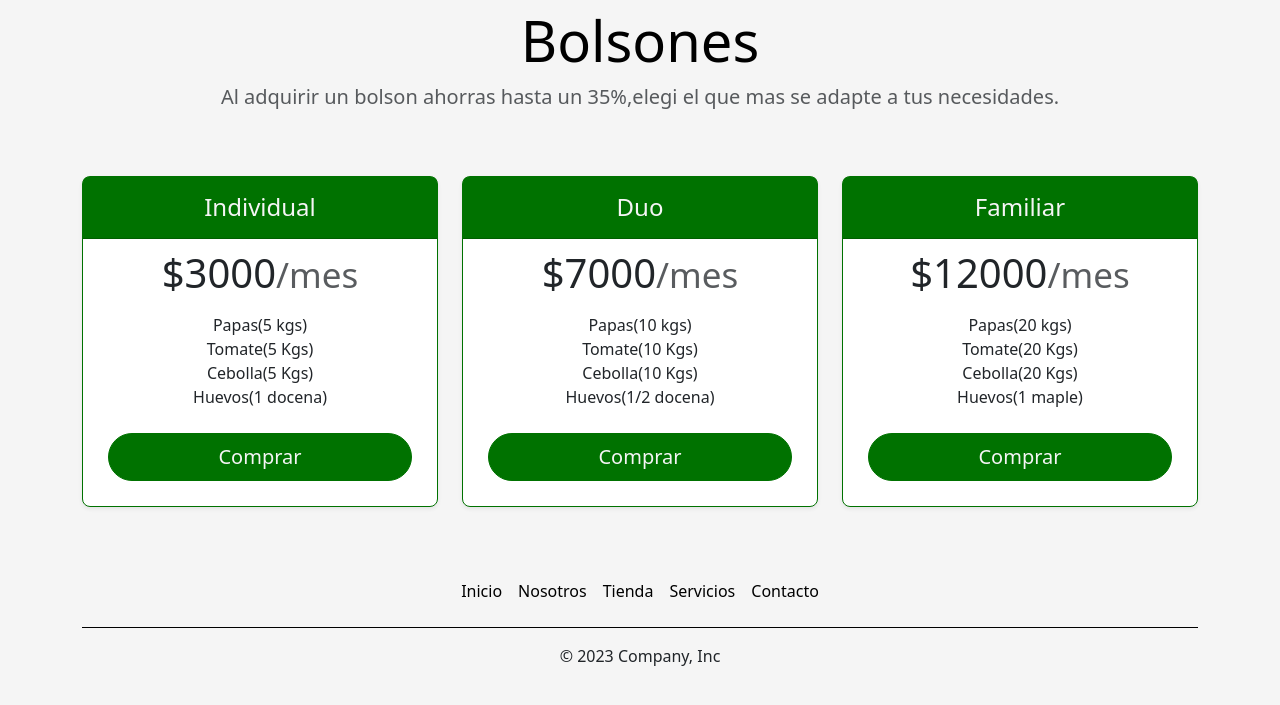
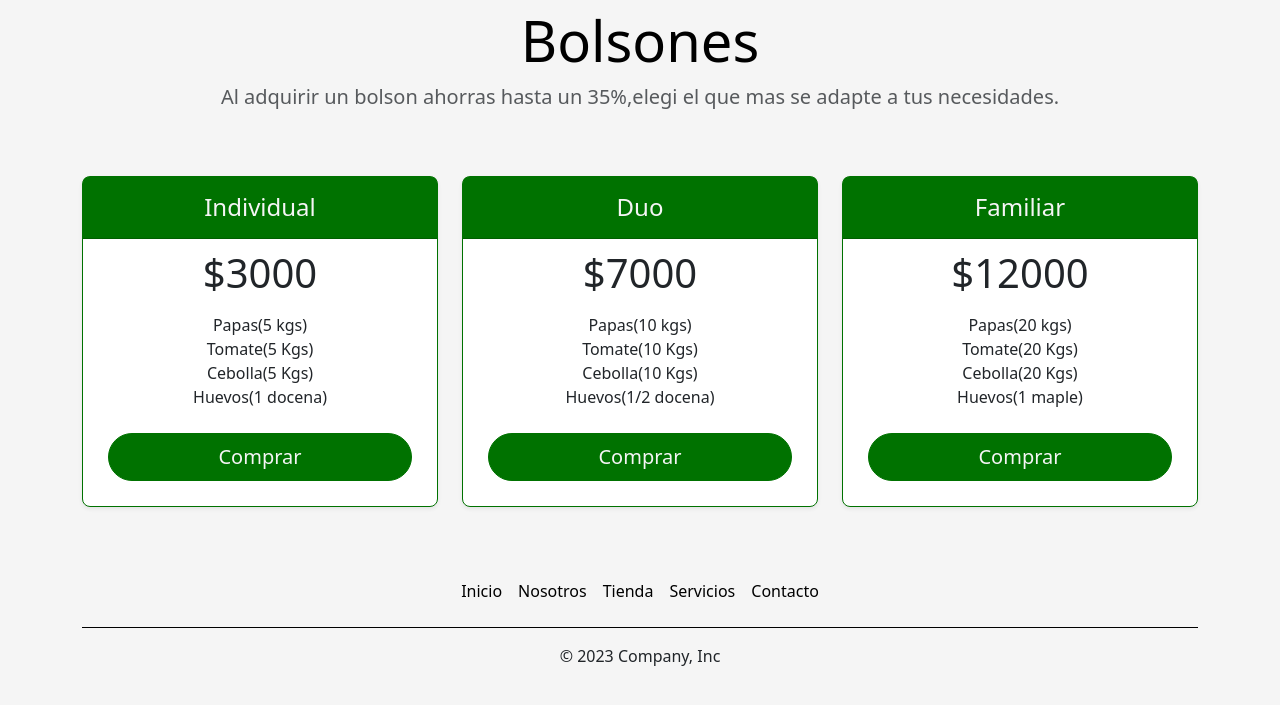
Before and after one commit to juanescobar2694/proyectofinal-49630, a plain HTML site: page pages/servicios.html in a window 1280 px wide. Shown: the part 135-840 px from the top of the page. Drawn offline with nearby package versions, Linux system fonts and the light colour scheme.

Commit message:
corrigiendo errores

```diff
--- a/pages/servicios.html
+++ b/pages/servicios.html
@@ -69,7 +69,7 @@
               <h4 class="my-0 fw-normal">Individual</h4>
             </div>
             <div class="card-body">
-              <h1 class="card-title pricing-card-title">$3000<small class="text-body-secondary fw-light">/mes</small></h1>
+              <h1 class="card-title pricing-card-title">$3000</h1>
               <ul class="list-unstyled mt-3 mb-4">
                 <li>Papas(5 kgs)</li>
                 <li>Tomate(5 Kgs)</li>
@@ -86,7 +86,7 @@
               <h4 class="my-0 fw-normal">Duo</h4>
             </div>
             <div class="card-body">
-              <h1 class="card-title pricing-card-title">$7000<small class="text-body-secondary fw-light">/mes</small></h1>
+              <h1 class="card-title pricing-card-title">$7000</h1>
               <ul class="list-unstyled mt-3 mb-4">
                 <li>Papas(10 kgs)</li>
                 <li>Tomate(10 Kgs)</li>
@@ -103,7 +103,7 @@
               <h4 class="my-0 fw-normal">Familiar</h4>
             </div>
             <div class="card-body">
-              <h1 class="card-title pricing-card-title">$12000<small class="text-body-secondary fw-light">/mes</small></h1>
+              <h1 class="card-title pricing-card-title">$12000</h1>
               <ul class="list-unstyled mt-3 mb-4">
                 <li>Papas(20 kgs)</li>
                 <li>Tomate(20 Kgs)</li>
```
